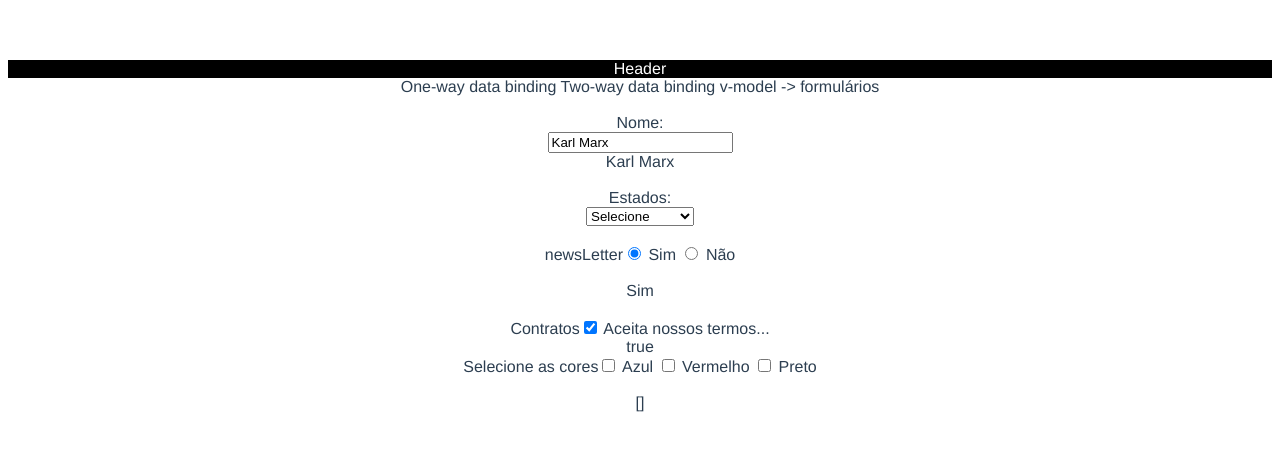
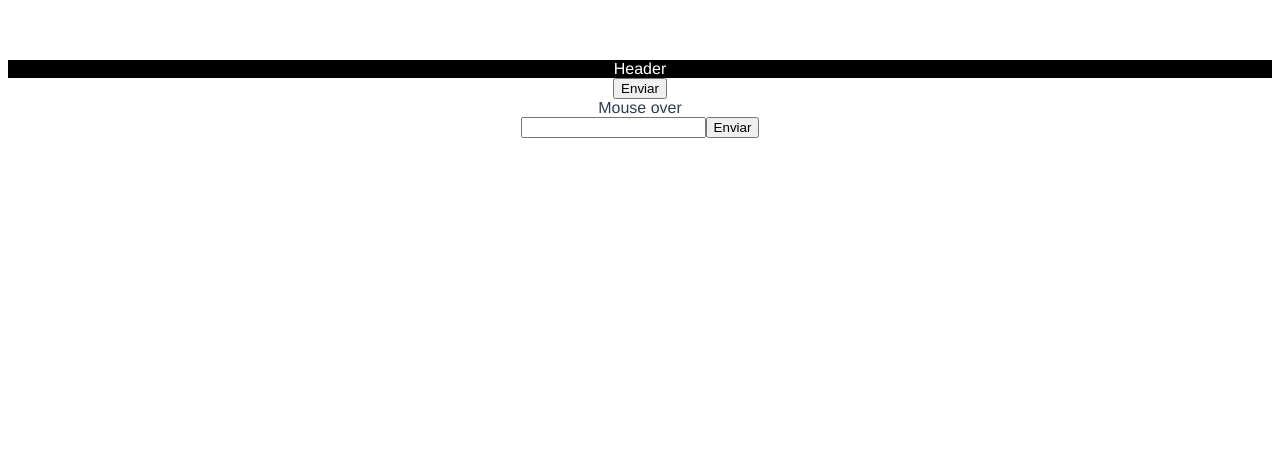
Before and after one commit to omarxlima/vue3, a Vue app: page / in a window 1280 px wide. Shown: the top 450 px of the page. Built offline with nearby package versions, Linux system fonts and the light colour scheme.

Commit message:
eventos modificadores de acesso

```diff
--- a/src/App.vue
+++ b/src/App.vue
@@ -1,114 +1,23 @@
 <template>
   <Topo></Topo>
 
-  <!-- <div v-show="showName">
-    Nome: {{ name }}
-    SobreNome: {{ lastName }}
-  </div>
-
-  <div v-if="accessLevel == 'admin'">Admin</div>
-  <div v-else-if="accessLevel == 'marketing'"> Marketin</div>
-  <div v-else>User</div> -->
-  <!-- <h1 :class="classH1"> Curso de vue3 </h1>
-  <h1 :class="styleClass"> Curso de vue3 </h1>
-
-  <p :class="['text', {'title-home': isHome}]">Lorem ipsum dolor, sit amet consectetur adipisicing elit. Suscipit sint consequatur deleniti
-    oluptas! Quos nihil dicta laudantium, accusamus, rem doloremque labore nostrum obcaecati impedit
-    quidem qui quam perspiciatis facilis quis.</p>
-
-    <p :style="{ 'color': 'aqua', 'background-color': 'black' }" >Lorem ipsum dolor sit amet, consectetur adipisicing elit. Odit nisi earum vel, dolor perferendis optio eaque quidem accusamus
-       porro magni nobis molestias ad vitae! Repudiandae incidunt obcaecati in necessitatibus numquam.</p>
-
-
-
   <div>
-    <div v-for="(todo, index) in todos" :key="todo.id">
-      <img v-if="todo.imgSrc" :src="todo.imgSrc">
-      {{ index }} - {{ todo.title }}
-    </div>
+    <!-- @ no logar da diretiva v-on  -->
+    <button @click.once="onClick">
+      Enviar
+    </button>
 
   </div>
 
-
-
-  <HelloWorld />
--->
-
-<div>
-  <div>
-    One-way data binding
-
-    Two-way data binding
-    v-model -> formulários
-    <br>
-    <br>
-
-   <div>
-    <label for="nome"> Nome:</label> <br>
-    <input type="text" v-model="nome">
-    <br>
-    {{ nome }}
-
-    <br>
-    <br>
-    <label for="">Estados:</label> <br>
-    <select v-model="estados">
-        <option value="">Selecione</option>
-        <option value="Maranhão">Maranhão</option>
-        <option value="Rio de Janeiro">Rio de Janeiro</option>
-        <option value="São Paulo">São Paulo</option>
-
-    </select> <br> <br>
-
-    {{  estados }}
-
-    <div>
-      <label for=""> newsLetter</label>
-      <input  v-model="newsletter" type="radio" value="Sim"> Sim
-      <input  v-model="newsletter" type="radio" value="Não"> Não
-      <br> <br>
-
-      {{ newsletter }}
-
-      <br> <br>
-
-
-
-
-
-    </div>
-
-    <div>
-
-      <label for="">Contratos</label>
-        <input v-model="contrato" type="checkbox"> Aceita nossos termos... <br>
-
-        {{ contrato }}
-    </div>
-
-   </div>
-
-   <div>
-    <label for=""> Selecione as cores</label>
-      <input  v-model="colors" type="checkbox" value="Azul"> Azul
-      <input  v-model="colors" type="checkbox" value="Vermelho"> Vermelho
-      <input  v-model="colors" type="checkbox" value="Preto"> Preto
-
-      <br> <br>
-
-      {{ colors }}
-   </div>
-
-
-    <!-- <br> -->
-
-    <!-- {{ nome }} -->
+  <div @mouseover="onMouseover" @mouseout="onMouseOut">
+    Mouse over
 
   </div>
-</div>
 
-
-
+  <form action="https://google.com" @submit.prevent="onSubmit">
+      <input type="text" @keyup.enter="onKeyUp">
+      <button type="submit"> Enviar</button>
+  </form>
 
 
 </template>
@@ -121,63 +30,35 @@ import Topo from './components/Topo.vue'
 export default {
   name: 'App',
   components: {
-  //   /* HelloWorld,
     Topo
   },
   data() {
     return {
-      nome : 'Karl Marx',
-      estados: '',
-      newsletter: 'Sim',
-      contrato: true,
-      colors: [],
-      // showHeader: true,
-      // name: 'Luke',
-      // lastName: 'Skywalker',
-      // showName: true,
-      // accessLevel: 'admin',
-      todos: [
-        {
-          "userId": 1,
-          "id": 1,
-          "title": "delectus aut autem",
-          "completed": false,
-          "imgSrc": 'https://placehold.co/400'
-        },
-        {
-          "userId": 1,
-          "id": 2,
-          "title": "quis ut nam facilis et officia qui",
-          "completed": false,
-          "imgSrc": 'https://placehold.co/400'
 
-        },
-        {
-          "userId": 1,
-          "id": 3,
-          "title": "fugiat veniam minus",
-          "completed": false
-        },
-        {
-          "userId": 1,
-          "id": 4,
-          "title": "et porro tempora",
-          "completed": true
-        },
-        {
-          "userId": 1,
-          "id": 5,
-          "title": "laboriosam mollitia et enim quasi adipisci quia provident illum",
-          "completed": false
-        }
-      ],
-      isHome : true,
-      classH1:'title',
-      pClass : 'text',
-      styleClass: { 'color': 'aqua', backGroundColor: 'black' },
 
 
     }
+  },
+
+  methods: {
+    onClick($event) {
+      console.log('click', $event)
+    },
+
+    onMouseover($event) {
+      console.log('mouse over', $event)
+    },
+
+    onMouseOut($event) {
+      console.log('mouse out', $event)
+    },
+    onSubmit() {
+      console.log('submit')
+    },
+    onKeyUp($event) {
+      console.log('keyup', $event)
+    }
+
 
 
 
@@ -205,10 +86,12 @@ export default {
   font-size: 20px;
   color: blue;
 }
+
 .title-home {
   font-size: 40px;
   color: green;
 }
+
 .text {
   color: blueviolet;
 }
```
